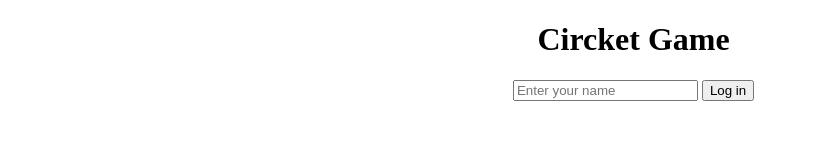
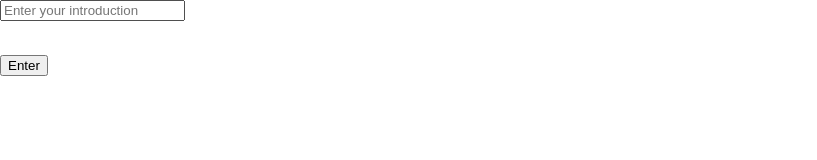
Before and after one commit to Osama-Israr/My-Practice-in-SMIT, a plain HTML site: page april13-24-sat.html in a window 1280 px wide. Shown: the whole page, without its empty margins (0-817 px from the left). Drawn offline with Linux system fonts and the light colour scheme.

Commit message:
Update files

```diff
--- a/afterramdan.js
+++ b/afterramdan.js
@@ -223,15 +223,38 @@ function startPlaying() {
 // April 27 - 24    (Problem 3)
 // Find out numbers of data type number in array
 
-let myArray = [2, 3, 4, 'usama', true, 2, false, [], {}, 2, 6, 7, 9, 0, 3];
+// let myArray = [2, 3, 4, 'usama', true, 2, false, [], {}, 2, 6, 7, 9, 0, 3];
+// let counter = 0;
+
+// for(let i = 0; i < myArray.length; i++) {
+//     let myArrayType = myArray[i];
+
+//     if(typeof myArrayType === "number") {
+//         counter++;
+//     }
+// }
+
+// console.log(counter);
+
+
+
+// Word Counter
 let counter = 0;
+let wordCounter = 0;
 
-for(let i = 0; i < myArray.length; i++) {
-    let myArrayType = myArray[i];
+function userInput() {
+    let userMessage = document.getElementById('input').value;
 
-    if(typeof myArrayType === "number") {
-        counter++;
+    document.getElementById('input').value = '';
+
+    for(let i = 0; i < userMessage.length; i++) {
+        if(userMessage[i] == " ") {
+            counter++;
+        }
     }
+    wordCounter = counter + 1;
+    console.log(wordCounter);
+
+    document.getElementById('para').innerText = 'You enter ' + wordCounter + ' words';
+
 }
-
-console.log(counter);
--- a/april13-24-sat.html
+++ b/april13-24-sat.html
@@ -12,7 +12,7 @@
     <button type="button" onclick="addList()">Add fruits name</button>
     <div id="container"></div> -->
 
-    <div class="main-con">
+    <!-- <div class="main-con">
         <h1>Circket Game</h1>
 
         <div id="login">
@@ -60,8 +60,11 @@
                 <p id="para3"></p>
             </div>
         </div>
-    </div>
+    </div> -->
 
+    <input type="text" id="input" placeholder="Enter your introduction"><br><br>
+    <p id="para"></p>
+    <button type="button" onclick="userInput()">Enter</button>
     <script src="afterramdan.js"></script>
 </body>
 </html>
```
